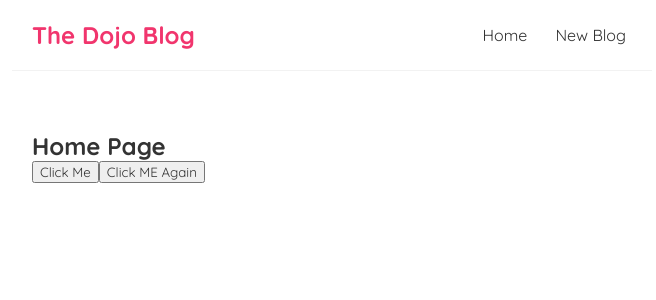
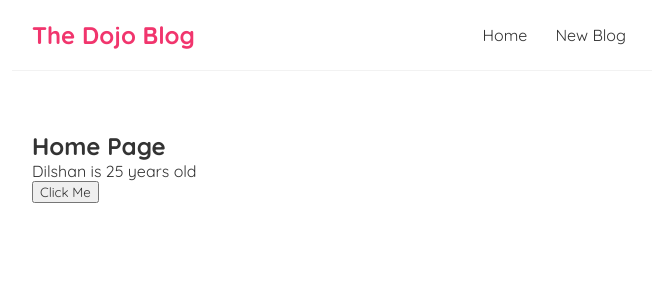
Before and after one commit to subhashana77/dojo-blog, a React (Create React App) app: page / in a window 1280 px wide. Shown: the top 300 px of the page, without its empty margins (308-964 px from the left). Built offline with nearby package versions, Linux system fonts and the light colour scheme.

Commit message:
useState hook
assigne the values and change the values dynamically using the user state hook.

```diff
--- a/src/pages/Home.jsx
+++ b/src/pages/Home.jsx
@@ -1,20 +1,20 @@
-import React from "react";
+import React, {useState} from "react";
 
 const Home = () => {
 
+    const [name, setName] = useState("Dilshan");
+    const [age, setAge] = useState(25);
+
     const handleClick = () => {
-        console.log("Hello Dojo");
-    }
-
-    const handleClickAgain = (name) => {
-        console.log("Hello " + name);
+        setName('Subhashana');
+        setAge(30);
     }
 
     return (
         <div className="home">
             <h2>Home Page</h2>
+            <p>{name} is {age} years old</p>
             <button onClick={handleClick}>Click Me</button>
-            <button onClick={() => handleClickAgain("Dilshan")}>Click ME Again</button>
         </div>
     );
 }
```
